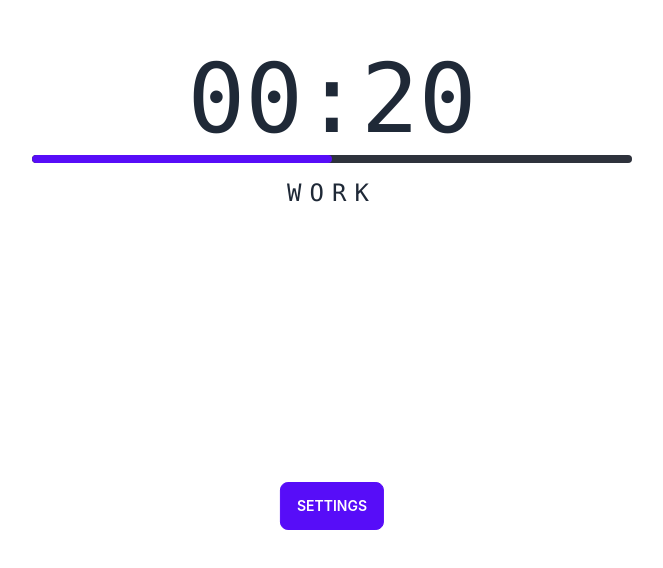
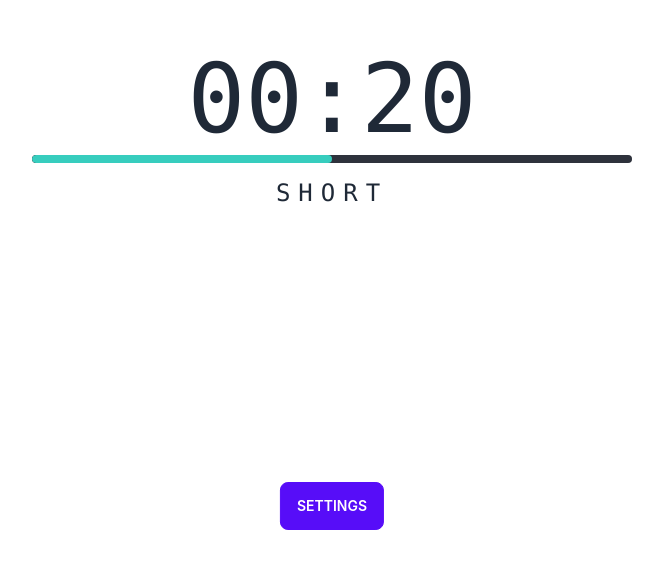
Before and after one commit to Force4760/pomo, a Svelte app: page / in a window 1280 px wide. Shown: the part 230-798 px from the top of the page, without its empty margins (308-971 px from the left). Built offline with nearby package versions, Linux system fonts and the light colour scheme.

Commit message:
progress

```diff
--- a/package.json
+++ b/package.json
@@ -19,7 +19,7 @@
     "tailwindcss": "^2.2.17",
     "tslib": "^2.2.0",
     "typescript": "^4.3.2",
-    "vite": "^2.6.4"
+    "vite": "^2.6.13"
   },
   "dependencies": {
     "daisyui": "^1.14.6"
--- a/src/components/clock.svelte
+++ b/src/components/clock.svelte
@@ -1,7 +1,8 @@
 <script lang="ts">
+  import Progress from "./progress.svelte";
   export let minutes: number = 0;
   export let seconds: number = 20;
-  export let mode: string = "work";
+  export let mode: string = "short";
   export let progress: number = 50;
   export let stopped: boolean = true;
 
@@ -37,12 +38,7 @@
     <span style="--value: {seconds};" />
   </span>
 
-  <progress
-    class="progress progress-primary"
-    style="background-color: #2a2e37;"
-    value={progress}
-    max="100"
-  />
+  <Progress {mode} {progress}></Progress>
 
   <p class="font-mono text-2xl">{mode}</p>
 </div>
@@ -63,10 +59,6 @@
     text-transform: uppercase;
     user-select: none;
   }
-  progress {
-    margin-top: 0.5rem;
-    margin-bottom: 0.5rem;
-  }
 
   @media (min-width: 700px) {
     .container-div {
--- /dev/null
+++ b/src/components/progress.svelte
@@ -0,0 +1,21 @@
+<script lang="ts">
+    export let progress: number = 50;
+    export let mode: String = "short"
+</script>
+
+{#if mode === "work"}
+<progress class="progress progress-primary" value={progress} max="100"/>
+{:else if mode === "short"}
+<progress class="progress progress-accent" value={progress} max="100"/>
+{:else}
+<progress class="progress progress-secondary" value={progress} max="100"/>
+{/if}
+<style>
+    progress{
+        background-color: #2a2e37;
+    }
+    progress {
+    margin-top: 0.5rem;
+    margin-bottom: 0.5rem;
+  }
+</style>
```
Also changed, not shown: 1 other file (tests, documents, lock files or other folders).
